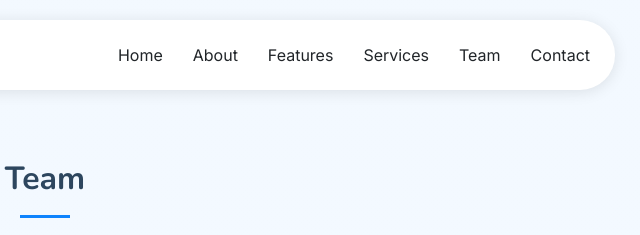
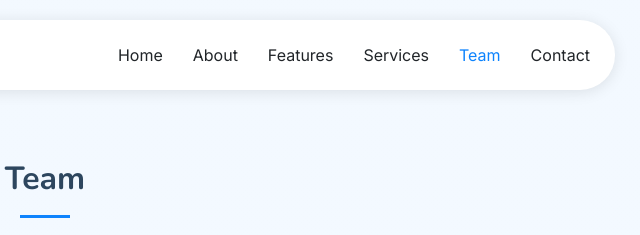
Before and after one commit to nanangriyadi/PTSL_2024, a plain HTML site: page team.html in a window 1280 px wide. Shown: the top 235 px of the page, 595-1235 px from the left. Drawn offline with nearby package versions, Linux system fonts and the light colour scheme.

Commit message:
Update team.html

```diff
--- a/team.html
+++ b/team.html
@@ -61,7 +61,7 @@
             <li><a href="../PTSL_2024/about.html">About</a></li>
             <li><a href="../PTSL_2024/feature.html">Features</a></li>
             <li><a href="../PTSL_2024/services.html">Services</a></li>
-            <li><a href="../PTSL_2024/team.html">Team</a></li>
+            <li><a href="../PTSL_2024/team.html" class="active">Team</a></li>
             <li><a href="../PTSL_2024/contact.html">Contact</a></li>
           </ul>
           <i class="mobile-nav-toggle d-xl-none bi bi-list"></i>
```
